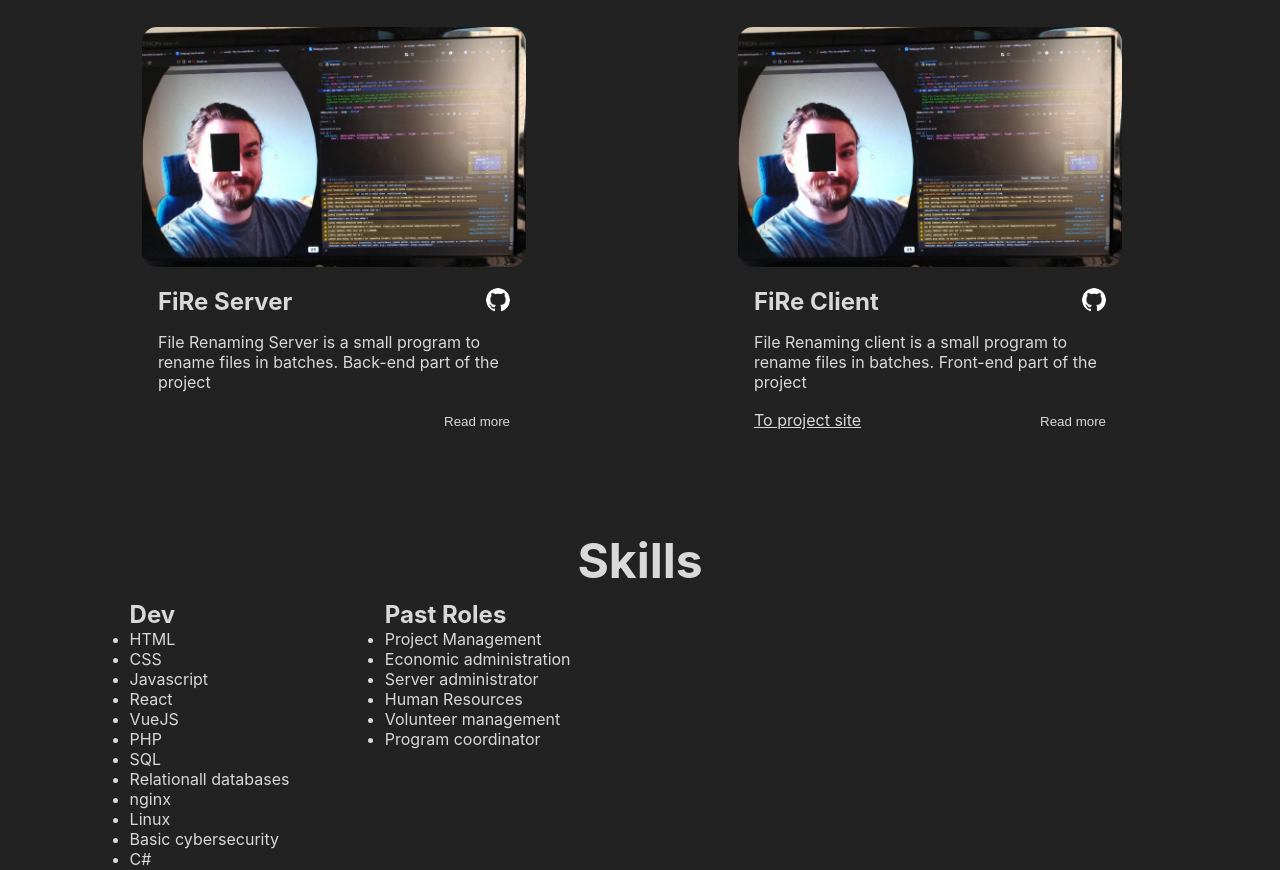
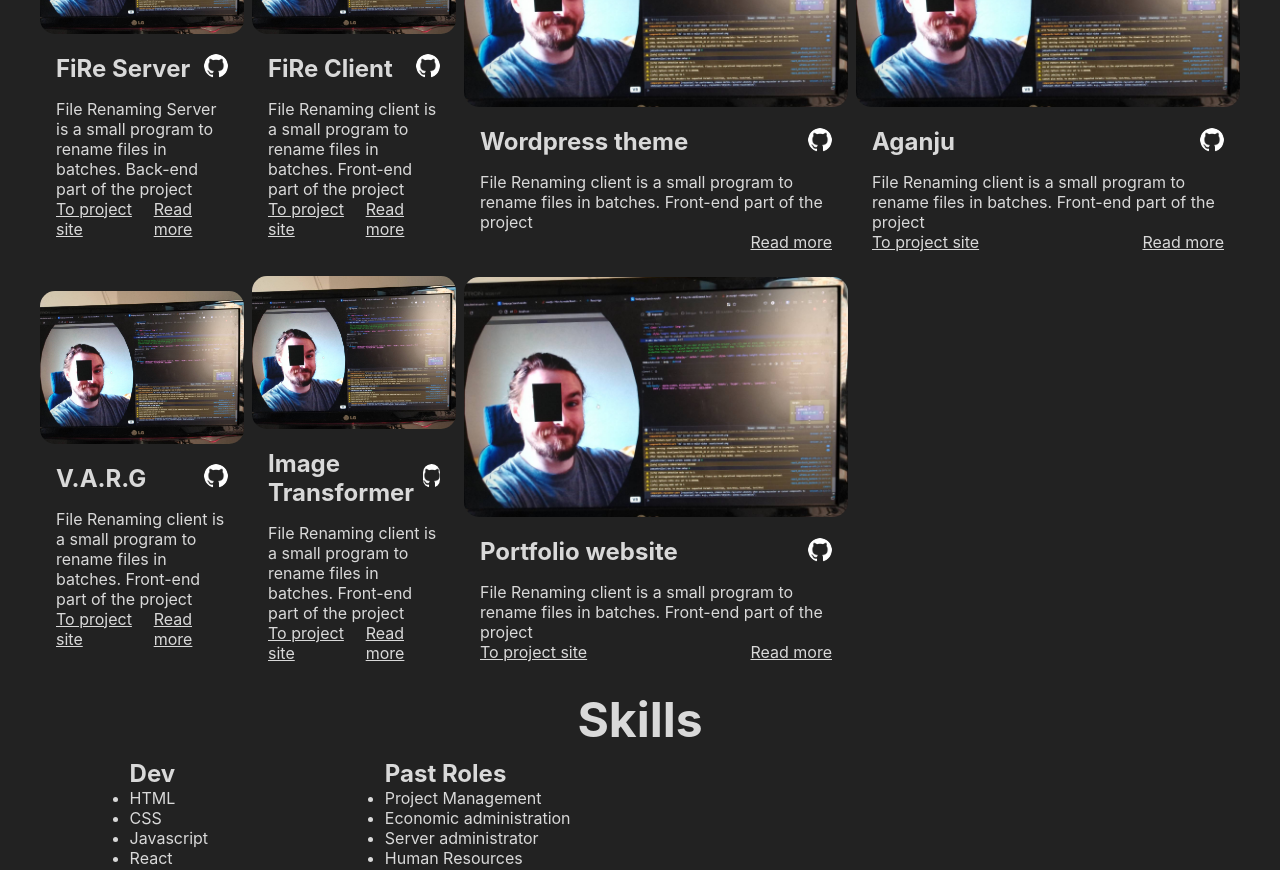
Before and after one commit to svnoak/portfolio-website, a React (Create React App) app: page / in a window 1280 px wide. Shown: the part 1680-2550 px from the top of the page. Built offline with nearby package versions, Linux system fonts and the light colour scheme.

Commit message:
adding routes

```diff
--- a/src/App.js
+++ b/src/App.js
@@ -1,26 +1,17 @@
+import React from "react";
 import { useInView } from "react-intersection-observer";
+import {
+  BrowserRouter as Router,
+  Routes,
+  Route
+} from "react-router-dom";
 import './assets/css/App.css';
-import Welcome from './components/Welcome';
-import About from './components/About';
-import ProjectList from './components/ProjectsList';
-import Skills from './components/Skills';
-import Contact from './components/Contact';
+
+import Main from "./components/Main";
+import AboutDetails from "./components/AboutDetail";
+import Project from "./components/Project";
 
 function App() {
-
-  /**
-   * Changing style on navigation
-   * when user scrolls down or reaches top
-   */
-  window.addEventListener("scroll", () => {
-
-    if( window.scrollY >= 46 ){
-      document.querySelector("nav").classList.add("fixed");
-    } else {
-      document.querySelector("nav").classList.remove("fixed");
-    }
-
-  });
 
   /**
    * *InView variable holds bool for if component is in view or not
@@ -44,16 +35,21 @@ function App() {
   });
 
   const views = [welcomeInView, aboutInView, projectInView, skillInView, contactInView];
+  const refs = [welcomeRef, aboutRef, projectRef, skillRef, contactRef];
 
   return (
     <div className="App">
-      <Welcome refs={welcomeRef} inView={welcomeInView} views={views}/>
-      <About refs={aboutRef} inView={aboutInView}/>
-      <ProjectList refs={projectRef} inView={projectInView}/>
-      <Skills refs={skillRef} inView={skillInView}/>
-      <Contact refs={contactRef} inView={contactInView}/>
+      <Router>
+        <Routes>
+          <Route path="/" element={<Main views={views} refs={refs}/>} />
+          <Route path="/about" element={<AboutDetails />} />
+          <Route path="/project/">
+            <Route path=":id" element={<Project />} />
+          </Route>
+        </Routes>
+      </Router>
       <footer>Kim Siebeneicher</footer>
-    </div>
+  </div>
   );
 }
 
--- a/src/components/About.js
+++ b/src/components/About.js
@@ -1,4 +1,5 @@
 import "../assets/css/About.css";
+import { Link } from "react-router-dom";
 
 function About(props){
     return(
@@ -12,7 +13,7 @@ function About(props){
             </div>
             <div className="description">
                 <p>Lorem ipsum dolor sit amet, consectetur adipiscing elit. Etiam eu turpis molestie, dictum est a, mattis tellus. Sed dignissim, metus nec fringilla accumsan, risus sem sollicitudin lacus, ut interdum tellus elit sed risus. Maecenas eget condimentum velit, sit amet feugiat lectus. Class aptent taciti sociosqu ad litora torquent per conubia nostra, per inceptos himenaeos. Praesent auctor purus luctus enim egestas, ac scelerisque ante pulvinar. Donec ut rhoncus ex. Suspendisse ac rhoncus nisl, eu tempor urna. Curabitur vel bibendum lorem. Morbi convallis convallis diam sit amet lacinia. Aliquam in elementum tellus.</p>
-                <button>Read more</button>
+                <Link to="/about">Read more</Link>
             </div>
     </section>
     )
--- /dev/null
+++ b/src/components/AboutDetail.js
@@ -0,0 +1,7 @@
+function AboutDetails(){
+    return(
+        <h1>About</h1>
+    )
+}
+
+export default AboutDetails;
--- /dev/null
+++ b/src/components/Main.js
@@ -0,0 +1,22 @@
+import Welcome from './Welcome';
+import About from './About';
+import ProjectList from './ProjectsList';
+import Skills from './Skills';
+import Contact from './Contact';
+
+function Main(props){
+    const refs = props.refs;
+    const views = props.views;
+    return(
+    <>
+        <Welcome refs={refs[0]} inView={views[0]} views={views}/>
+        <About refs={refs[1]} inView={views[1]}/>
+        <ProjectList refs={refs[2]} inView={views[2]}/>
+        <Skills refs={refs[3]} inView={views[3]}/>
+        <Contact refs={refs[4]} inView={views[4]}/>
+    </>
+    )
+
+}
+
+export default Main;
--- a/src/components/Navigation.js
+++ b/src/components/Navigation.js
@@ -1,4 +1,18 @@
 function Navigation(props) {
+    /**
+    * Changing style on navigation
+    * when user scrolls down or reaches top
+    */
+    window.addEventListener("scroll", () => {
+        if (document.querySelector("nav")){
+            if( window.scrollY >= 46 ){
+                document.querySelector("nav").classList.add("fixed");
+            } else {
+                document.querySelector("nav").classList.remove("fixed");
+            }
+        }
+    });
+
     const views = props.views;
     return(
     <nav className={props.class}>
--- /dev/null
+++ b/src/components/Project.js
@@ -0,0 +1,12 @@
+import { useParams } from 'react-router-dom';
+
+function Project(){
+
+    let { id } = useParams();
+    console.log(id);
+    return(
+        <h1>{id}</h1>
+    )
+}
+
+export default Project;
--- a/src/components/ProjectCard.js
+++ b/src/components/ProjectCard.js
@@ -1,3 +1,5 @@
+import { Link } from "react-router-dom";
+
 function ProjectCard(props) {
     const p = props.data;
     const navClass = p.link ? "project-navigation between" : "project-navigation";
@@ -12,7 +14,7 @@ function ProjectCard(props) {
                 <p>{p.description}</p>
                 <div className={navClass}>
                 {p.link && <a href={p.link}>To project site</a>}
-                <button>Read more</button>
+                <Link to={ "/project/" + p.id } state={{ id: p.id }}>Read more</Link>
                 </div>
             </div>
         </div>
--- a/src/components/ProjectsList.js
+++ b/src/components/ProjectsList.js
@@ -6,7 +6,7 @@ function ProjectList(props) {
     return(
         <section id="project-list" ref={props.refs}>
             <h1>Projects</h1>
-            {projects.map( project => <ProjectCard key={project.name} data={project} /> )}
+            {projects.map( project => <ProjectCard key={project.id} data={project} /> )}
         </section>
     )
 }
--- a/src/components/data/projects.json
+++ b/src/components/data/projects.json
@@ -1,5 +1,6 @@
 [
     {
+        "id": "1",
         "title":"FiRe Server",
         "description":"File Renaming Server is a small program to rename files in batches. Back-end part of the project",
         "name":"filrenaming-server",
@@ -8,9 +9,10 @@
         "Role":"['Developer']",
         "long-description":"Lorem ipsum",
         "image":"portrait.jpeg",
-        "link":""
+        "link":"https://github.com/svnoak/filrenaming-server"
     },
     {
+        "id": "2",
         "title":"FiRe Client",
         "description":"File Renaming client is a small program to rename files in batches. Front-end part of the project",
         "name":"FiRE-CLIENT",
@@ -19,6 +21,66 @@
         "Role":"['Developer']",
         "long-description":"Lorem ipsum",
         "image":"portrait.jpeg",
-        "link":"link.com"
+        "link":"https://github.com/svnoak/FiRE-CLIENT"
+    },
+    {
+        "id": "3",
+        "title":"Wordpress theme",
+        "description":"File Renaming client is a small program to rename files in batches. Front-end part of the project",
+        "name":"portfolio-theme-wordpress",
+        "techstack": "['VueJS, CSS']",
+        "Use-case": "Lorem ipsum",
+        "Role":"['Developer']",
+        "long-description":"Lorem ipsum",
+        "image":"portrait.jpeg",
+        "link":""
+    },
+    {
+        "id": "4",
+        "title":"Aganju",
+        "description":"File Renaming client is a small program to rename files in batches. Front-end part of the project",
+        "name":"DBP21-project",
+        "techstack": "['VueJS, CSS']",
+        "Use-case": "Lorem ipsum",
+        "Role":"['Developer']",
+        "long-description":"Lorem ipsum",
+        "image":"portrait.jpeg",
+        "link":"https://aganju.siebeneicher.se/"
+    },
+    {
+        "id": "5",
+        "title":"V.A.R.G",
+        "description":"File Renaming client is a small program to rename files in batches. Front-end part of the project",
+        "name":"FiRE-CLIENT",
+        "techstack": "['VueJS, CSS']",
+        "Use-case": "Lorem ipsum",
+        "Role":"['Developer']",
+        "long-description":"Lorem ipsum",
+        "image":"portrait.jpeg",
+        "link":"https://prod.svnoak.net"
+    },
+    {
+        "id": "6",
+        "title":"Image Transformer",
+        "description":"File Renaming client is a small program to rename files in batches. Front-end part of the project",
+        "name":"FiRE-CLIENT",
+        "techstack": "['VueJS, CSS']",
+        "Use-case": "Lorem ipsum",
+        "Role":"['Developer']",
+        "long-description":"Lorem ipsum",
+        "image":"portrait.jpeg",
+        "link":"https://link.com"
+    },
+    {
+        "id": "7",
+        "title":"Portfolio website",
+        "description":"File Renaming client is a small program to rename files in batches. Front-end part of the project",
+        "name":"portfolio-website",
+        "techstack": "['VueJS, CSS']",
+        "Use-case": "Lorem ipsum",
+        "Role":"['Developer']",
+        "long-description":"Lorem ipsum",
+        "image":"portrait.jpeg",
+        "link":"https://siebeneicher.se"
     }
 ]
```
